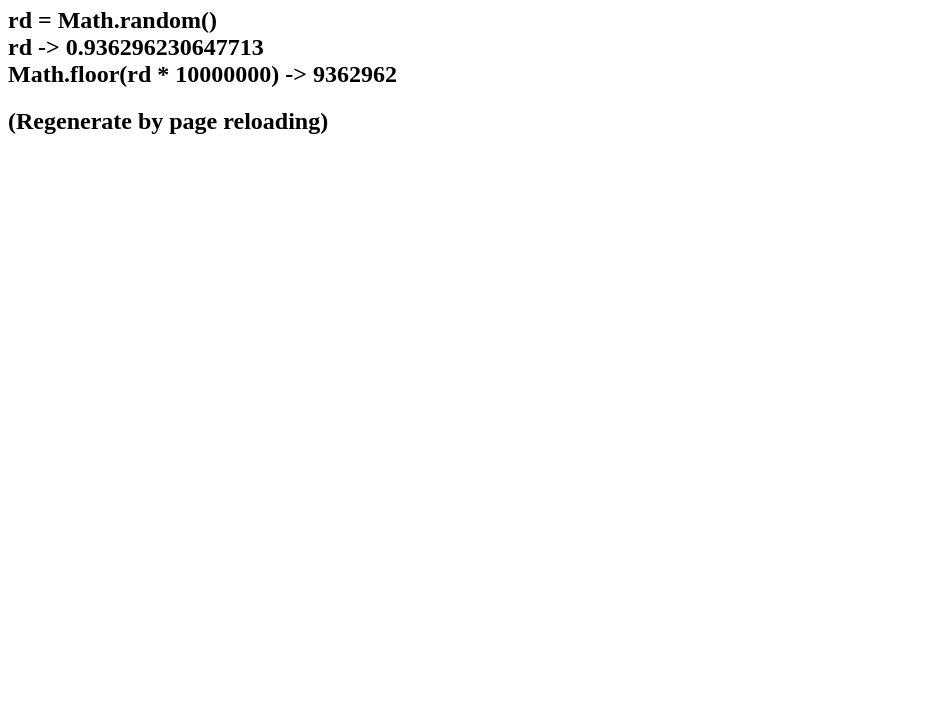
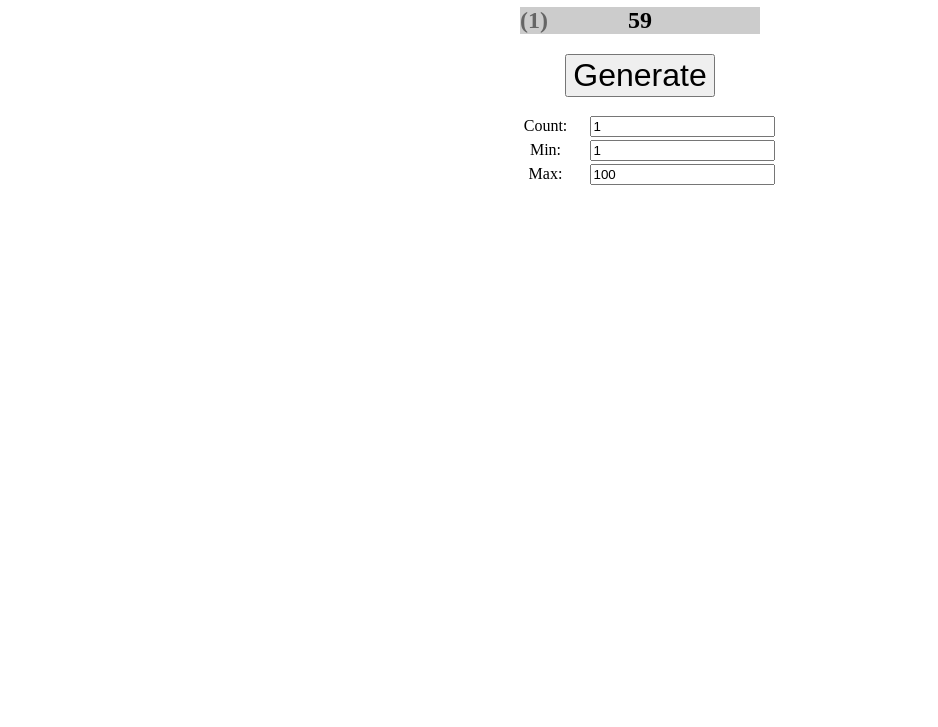
Before and after one commit to lideming/lideming.github.io, a plain HTML site: page toolbox/rng.html in a window 1280 px wide. Shown: the part 73-800 px from the top of the page, without its empty margins (0-938 px from the left). Drawn offline with Linux system fonts and the light colour scheme.

Commit message:
update rng

```diff
--- a/toolbox/rng.html
+++ b/toolbox/rng.html
@@ -5,16 +5,61 @@
     <meta http-equiv="X-UA-Compatible" content="IE=edge">
     <title>Random Number Generator</title>
     <meta name="viewport" content="width=device-width, initial-scale=1">
+    <style>
+        body {
+            text-align: center;
+        }
+        .config-item {
+            margin: .2rem;
+        }
+        .config-label {
+            display: inline-block;
+            width: 5em;
+        }
+        .num-index {
+            display: block;
+            position: absolute;
+            left: 0;
+            opacity: .5;
+        }
+        #btn-gen {
+            font-size: 200%;
+            margin-bottom: .5em;
+        }
+        #number {
+            position: relative;
+            max-width: 10em;
+            margin-left: auto;
+            margin-right: auto;
+            background: #cccccc;
+        }
+    </style>
 </head>
 <body>
-    <h1>This page is still working in progress, but it should work simply:</h1>
-    <h2 id="number">(It looks like that JavaScript is not enabled.)</h2>
-    <h2>(Regenerate by page reloading)</h2>
+    <h1>Random Number Generator</h1>
+    <h2 id="number">(This webpage needs JavaScript to function.)</h2>
+    <input id="btn-gen" type="button" value="Generate" onclick="generate()">
+    <div class="config-item"><span class="config-label">Count:</span> <input id="input-count" type="number" value="1"></div>
+    <div class="config-item"><span class="config-label">Min:</span> <input id="input-min" type="number" value="1"></div>
+    <div class="config-item"><span class="config-label">Max:</span> <input id="input-max" type="number" value="100"></div>
     <script>
-        var rd = Math.random();
-        document.getElementById('number').innerHTML = 'rd = Math.random()'
-            + '<br>rd -> ' + rd
-            + '<br>Math.floor(rd * 10000000) -> ' + Math.floor(rd * 10000000);
+        function generate() {
+            var count = +document.getElementById('input-count').value;
+            var min = +document.getElementById('input-min').value;
+            var max = +document.getElementById('input-max').value;
+            var rangeSize = max - min + 1;
+            var result = "";
+            if (count <= 0 || rangeSize <= 0) {
+                result = "(Wrong settings)";
+            } else {
+                for (let i = 0; i < count; i++) {
+                    var r = Math.floor(Math.random() * rangeSize) + min;
+                    result += '<span class="num-index">(' + (i + 1) + ')</span>' + r + '<br>';
+                }
+            }
+            document.getElementById('number').innerHTML = result;
+        }
+        generate();
     </script>
 </body>
 </html>
```
